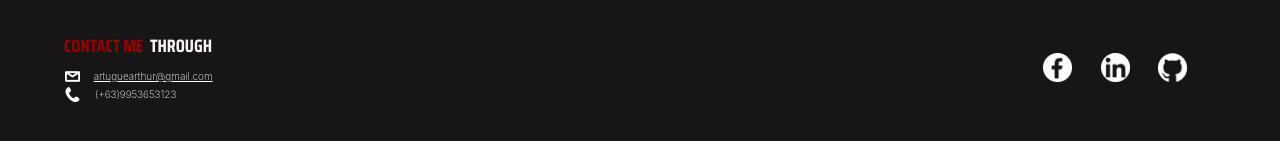
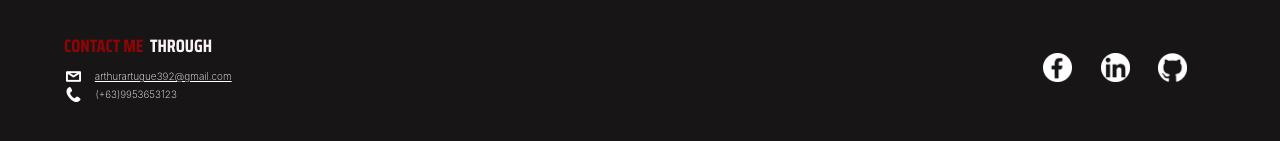
Before and after one commit to majiinB/Personal-Portfolio, a React (Vite) app: page / in a window 1280 px wide. Shown: the part 2732-2873 px from the top of the page. Built offline with nearby package versions, Linux system fonts and the light colour scheme.

Commit message:
Changed gmail

```diff
--- a/src/components/Contact/Contact.jsx
+++ b/src/components/Contact/Contact.jsx
@@ -23,7 +23,7 @@ export const Contact = () => {
                         <div className={styles.emailContain}>
                             <img src={getImageUrl("mail.png")} alt="" />
                             <a href="mailto:artuguearthur@gmail.com">
-                                <h5>artuguearthur@gmail.com</h5>
+                                <h5>arthurartugue392@gmail.com</h5>
                             </a>
                         </div>
                         <div className={styles.phoneContain}>
```
